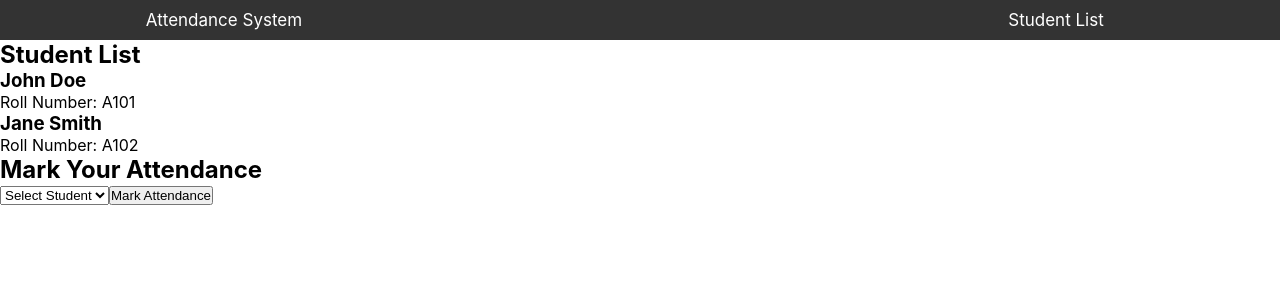
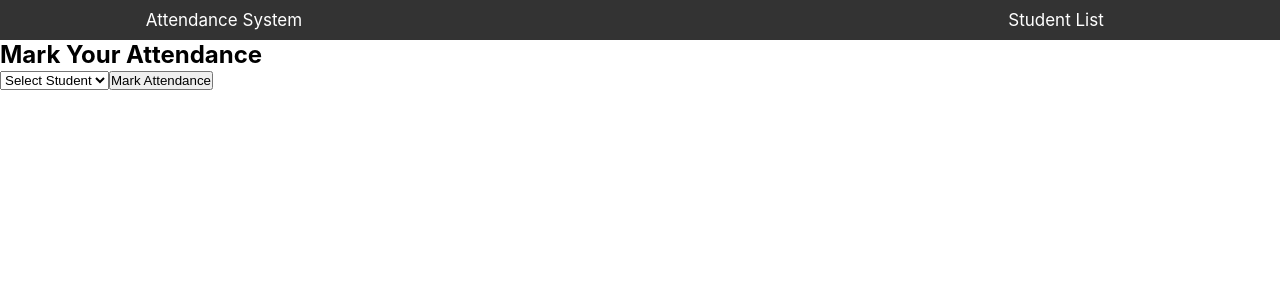
Before and after one commit to Hari-krishna-tech/kalvium-task, a React (Create React App) app: page / in a window 1280 px wide. Shown: the top 300 px of the page. Built offline with nearby package versions, Linux system fonts and the light colour scheme.

Commit message:
added reactrouter

```diff
--- a/src/App.js
+++ b/src/App.js
@@ -1,13 +1,14 @@
 import React, { useState } from 'react';
 import './App.css';
-import StudentList from './components/StudentList';
-import AttendanceForm from './components/AttendanceForm';
+import StudentList from './components/StudentList/StudentList';
+import AttendanceForm from './components/AttendanceForm/AttendanceForm';
 import Nav from './components/Nav/Nav.jsx';
+import {Routes, Route} from 'react-router-dom';
 
 const App = () => {
   const initialStudents = [
-    { id: 1, name: 'John Doe', rollNumber: 'A101' },
-    { id: 2, name: 'Jane Smith', rollNumber: 'A102' },
+    { id: 1, name: 'John Doe', rollNumber: 'A101' , attendance: false},
+    { id: 2, name: 'Jane Smith', rollNumber: 'A102', attendance: false },
     // Add more students...
   ];
 
@@ -25,9 +26,14 @@ const App = () => {
   return (
     <div className="app">
       <Nav />
+      <Routes>
+        <Route path="/" element={<AttendanceForm students={students} markAttendance={markAttendance}/>} />
 
-      <StudentList students={students} />
-      <AttendanceForm students={students} markAttendance={markAttendance} />
+        <Route path="/studentlist" element={<StudentList students={students}/>} />
+
+
+      </Routes>
+
     </div>
   );
 };
--- a/src/components/AttendanceForm.js
+++ b/src/components/AttendanceForm/AttendanceForm.js
@@ -1,4 +1,5 @@
 import React, { useState } from 'react';
+import "./AttendanceForm.css"
 
 const AttendanceForm = ({ students, markAttendance }) => {
   const [selectedStudent, setSelectedStudent] = useState('');
--- a/src/components/Nav/Nav.jsx
+++ b/src/components/Nav/Nav.jsx
@@ -1,11 +1,12 @@
 import "./Nav.css"
+import { Link } from "react-router-dom";
 
 const Nav = () => {
     return (
         <nav className="navbar">
             <ul>
-                <li className="logo"><a href="#">Attendance System</a></li>
-                <li><a href="#">Student List</a></li>
+                <li className="logo"><Link to="/"><a >Attendance System</a></Link></li>
+                <li><Link to="/studentlist"><a >Student List</a></Link></li>
             </ul>
         </nav>
     )
--- a/src/index.js
+++ b/src/index.js
@@ -2,11 +2,14 @@ import React from 'react';
 import ReactDOM from 'react-dom/client';
 import './index.css';
 import App from './App';
+import {BrowserRouter} from 'react-router-dom';
 
 
 const root = ReactDOM.createRoot(document.getElementById('root'));
 root.render(
   <React.StrictMode>
+    <BrowserRouter>
     <App />
+    </BrowserRouter>
   </React.StrictMode>
 );
```
Also changed, not shown: src/components/AttendanceForm/AttendanceForm.css (added), src/components/StudentList/StudentCard.js (renamed from src/components/StudentCard.js), src/components/StudentList/StudentList.js (renamed from src/components/StudentList.js).
